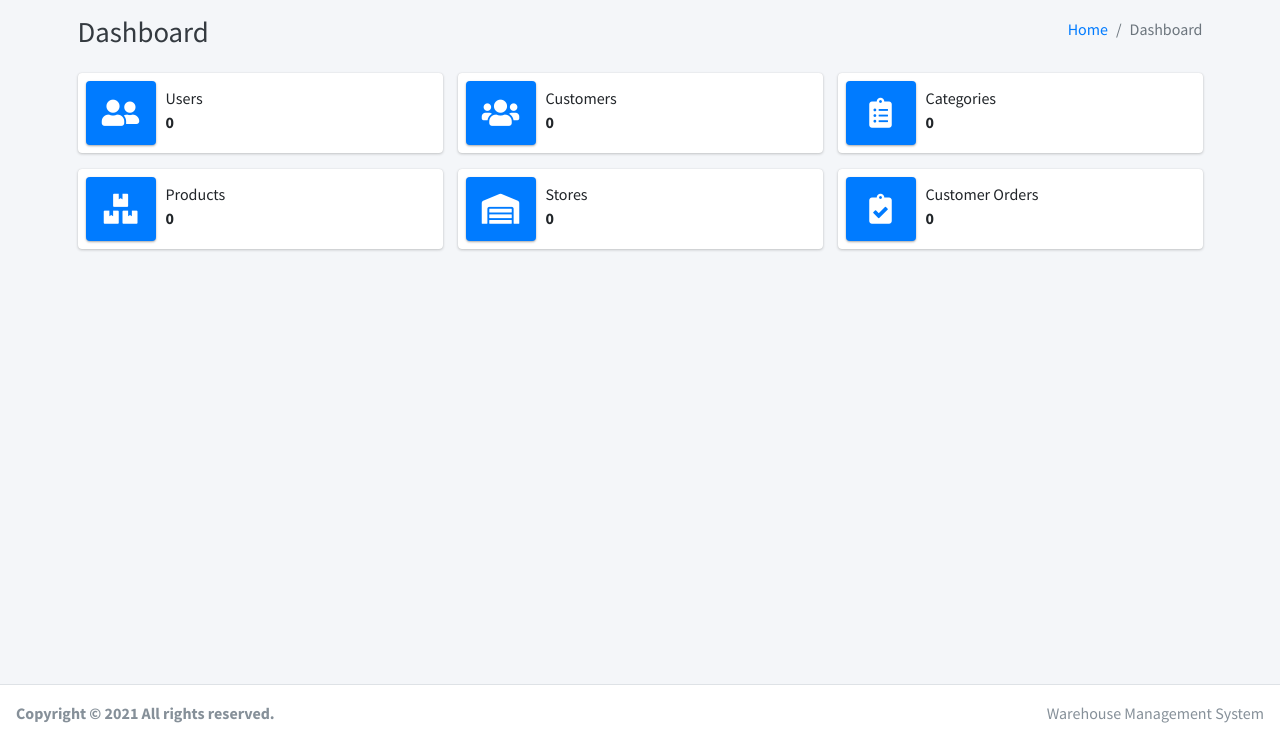
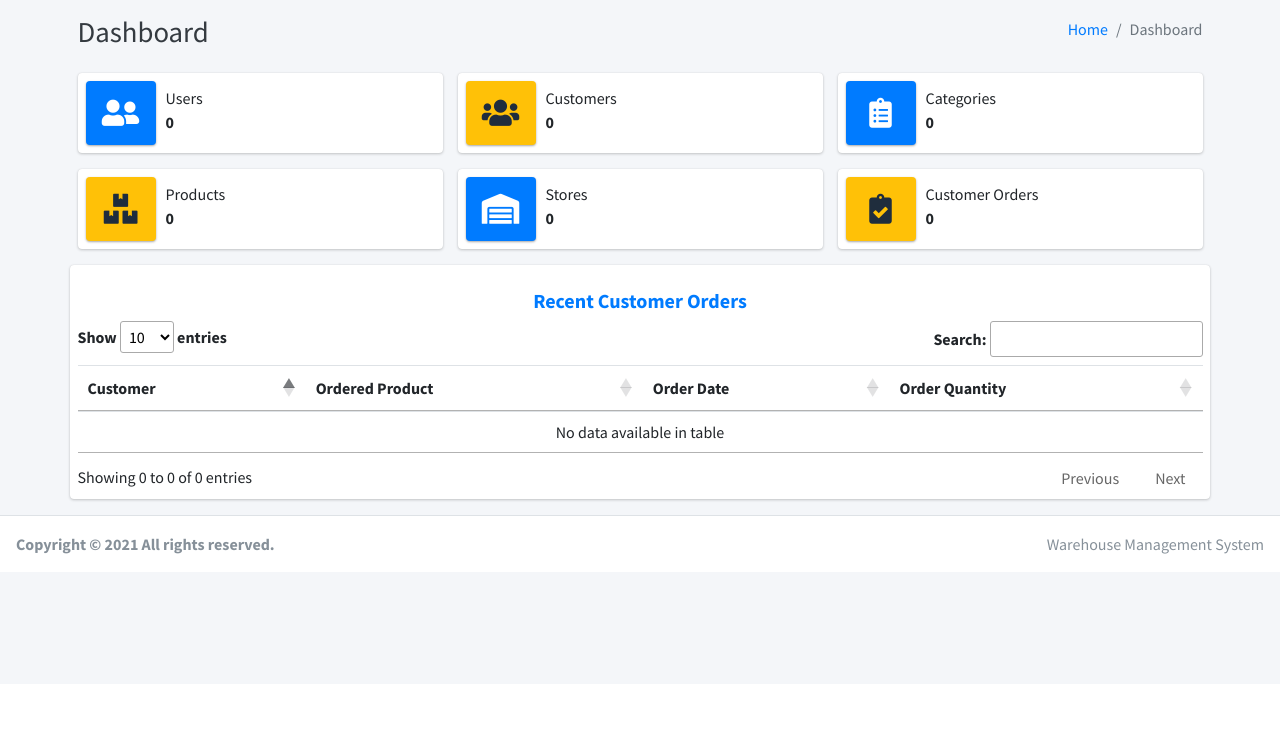
Before and after one commit to MartMbithi/iWarehouse, a PHP site: page /views/home in a window 1280 px wide. Shown: the part 59-800 px from the top of the page. Run offline with PHP 8.4, Linux system fonts and the light colour scheme; the visitor is signed in with stand-in values (Sample User, id 1); data that the repository does not hold is empty; some libraries are stand-ins or nearby versions.

Commit message:
Show Recent Customer Orders On Dashboard

```diff
--- a/views/home.php
+++ b/views/home.php
@@ -74,7 +74,7 @@ require_once('../partials/head.php');
                         </div>
                         <div class="col-12 col-sm-6 col-md-4">
                             <div class="info-box mb-3">
-                                <span class="info-box-icon bg-primary elevation-1"><i class="fas fa-users"></i></span>
+                                <span class="info-box-icon bg-warning elevation-1"><i class="fas fa-users"></i></span>
 
                                 <div class="info-box-content">
                                     <span class="info-box-text">Customers</span>
@@ -101,7 +101,7 @@ require_once('../partials/head.php');
                         </div>
                         <div class="col-12 col-sm-6 col-md-4">
                             <div class="info-box mb-3">
-                                <span class="info-box-icon bg-primary elevation-1"><i class="fas fa-boxes"></i></span>
+                                <span class="info-box-icon bg-warning elevation-1"><i class="fas fa-boxes"></i></span>
 
                                 <div class="info-box-content">
                                     <span class="info-box-text">Products</span>
@@ -127,7 +127,7 @@ require_once('../partials/head.php');
 
                         <div class="col-12 col-sm-6 col-md-4">
                             <div class="info-box mb-3">
-                                <span class="info-box-icon bg-primary elevation-1"><i class="fas fa-clipboard-check"></i></span>
+                                <span class="info-box-icon bg-warning elevation-1"><i class="fas fa-clipboard-check"></i></span>
 
                                 <div class="info-box-content">
                                     <span class="info-box-text">Customer Orders</span>
@@ -137,15 +137,56 @@ require_once('../partials/head.php');
                             </div>
                             <!-- /.info-box -->
                         </div>
+                        <div class="card col-12">
+                            <div class="table-responsive"><br>
+                                <h5 class="text-center text-bold text-primary">Recent Customer Orders</h5>
+                                <table class="table m-0">
+                                    <thead>
+                                        <tr>
+                                            <th>Customer </th>
+                                            <th>Ordered Product</th>
+                                            <th>Order Date</th>
+                                            <th>Order Quantity</th>
+                                        </tr>
+                                    </thead>
+                                    <tbody>
+                                        <?php
+                                        $ret = "SELECT * FROM order_table ot
+                                         INNER JOIN customer c ON ot.order_customer_id = c.customer_id
+                                         INNER JOIN product p ON  ot.order_product_id = p.product_id
+                                         INNER JOIN categories ct ON p.product_category_id = ct.categories_id";
+                                        $stmt = $mysqli->prepare($ret);
+                                        $stmt->execute(); //ok
+                                        $res = $stmt->get_result();
+                                        while ($orders = $res->fetch_object()) {
+                                        ?>
+                                            <tr>
+                                                <td>
+                                                    Name: <?php echo $orders->customer_name; ?><br>
+                                                    Location: <?php echo $orders->customer_address; ?><br>
+                                                    Email : <?php echo $orders->customer_email; ?><br>
+                                                </td>
+                                                <td>
+                                                    Name: <?php echo $orders->product_name; ?><br>
+                                                    Category: <?php echo $orders->category_name; ?><br>
+                                                </td>
+                                                <td><?php echo date('d M Y', strtotime($orders->order_date)); ?></td>
+                                                <td><?php echo $orders->order_quantity; ?></td>
+                                            </tr>
+                                        <?php
+                                        } ?>
+                                    </tbody>
+                                </table>
+                            </div>
+                        </div>
                     </div>
                 </div>
             </div>
+            <!-- Main Footer -->
+            <?php require_once('../partials/footer.php'); ?>
         </div>
-        <!-- Main Footer -->
-        <?php require_once('../partials/footer.php'); ?>
-    </div>
-    <!-- ./wrapper -->
-    <?php require_once('../partials/scripts.php'); ?>
+        <!-- ./wrapper -->
+        <?php require_once('../partials/scripts.php'); ?>
 </body>
 
 
```
Also changed, not shown: .htaccess.
